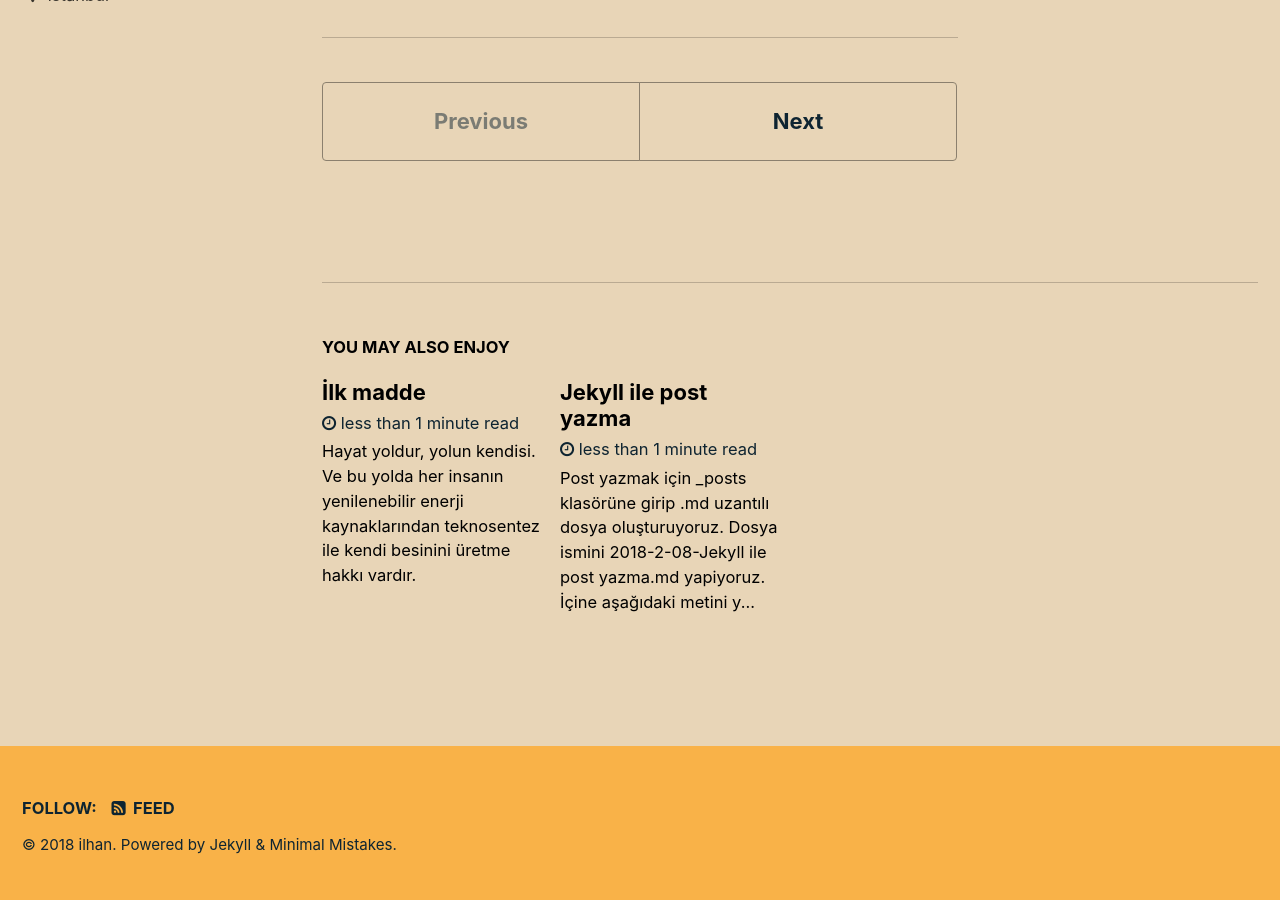
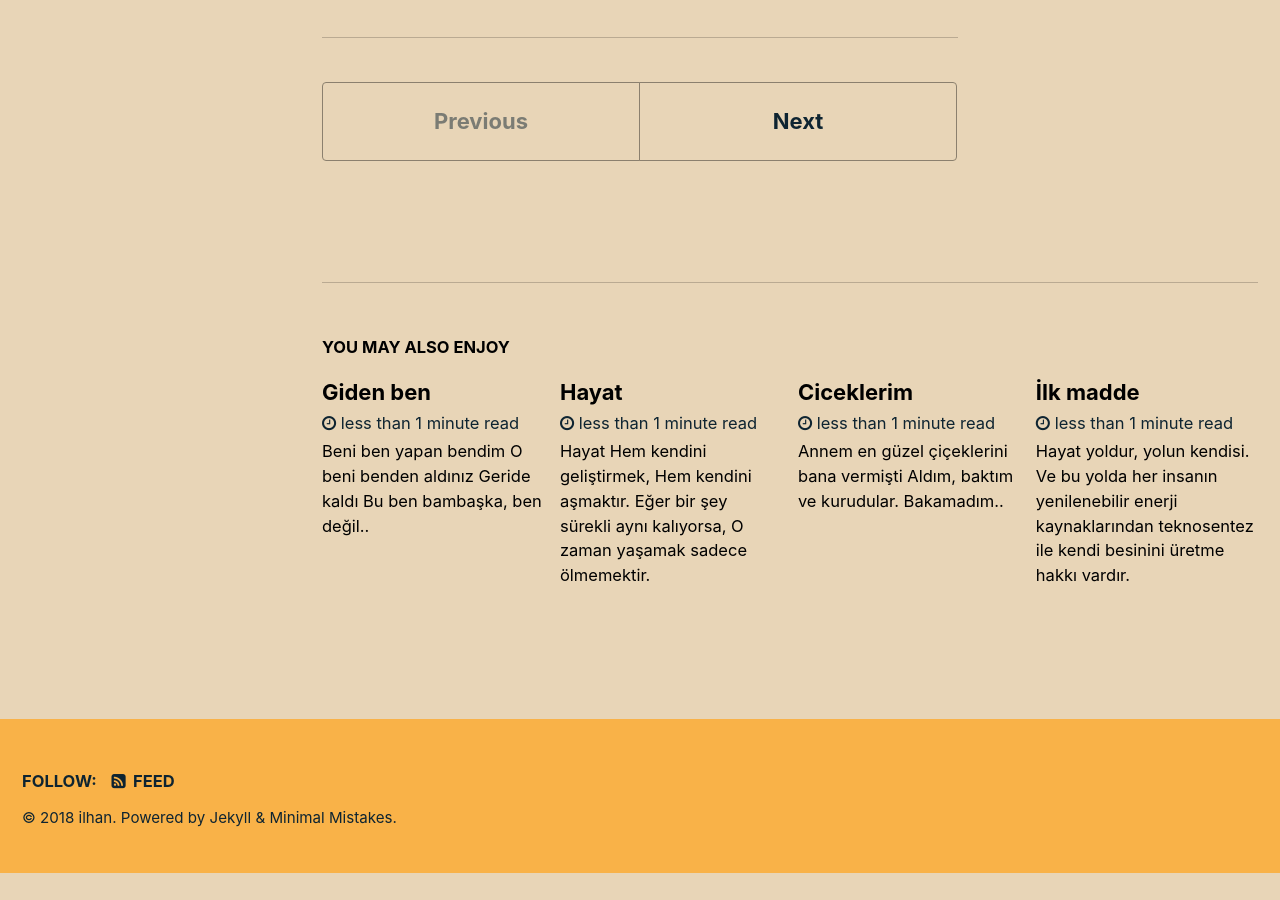
Before and after one commit to ilhangoren/ilhangoren.github.io, a Jekyll site: the page built from _posts/2017-11-28-Post-exclude-search.md, in a window 1280 px wide and 900 px high, scrolled down 694 px. Built offline with Jekyll 4.4.1, drawn with Linux system fonts in a browser that asks for light colours; after the commit the page ends 1568 px from its top, so only the background shows below that.

Commit message:
ilk siirler

```diff
--- a/_config.yml
+++ b/_config.yml
@@ -15,7 +15,7 @@
 description              : "About life, road and tech"
 url                      : "http://lifeisroad.com" # the base hostname & protocol for your site e.g.
 baseurl                  : # the subpath of your site, e.g. "/blog"
-repository               : # GitHub username/repo-name e.g. "mmistakes/minimal-mistakes"
+repository               : ilhangrn/lifeisroad #e.g. "mmistakes/minimal-mistakes"
 teaser                   : # path of fallback teaser image, e.g. "/assets/images/500x300.png"
 # breadcrumbs            : false # true, false (default)
 words_per_minute         : 200
--- /dev/null
+++ b/_posts/2018-2-09-Ciceklerim.md
@@ -0,0 +1,9 @@
+---
+search: true
+categories:
+  - Jekyll
+layout: single
+---
+Annem en güzel çiçeklerini bana vermişti
+Aldım, baktım ve kurudular.
+Bakamadım..
--- /dev/null
+++ b/_posts/2018-2-09-Hayat.md
@@ -0,0 +1,14 @@
+---
+search: true
+categories:
+  - Jekyll
+layout: single
+---
+
+Hayat
+Hem kendini geliştirmek,
+Hem kendini aşmaktır.
+Eğer bir şey sürekli aynı kalıyorsa,
+O zaman yaşamak sadece ölmemektir.
+
+Sadece ölmemek, ölememek..
--- /dev/null
+++ b/_posts/2018-2-10-Giden ben.md
@@ -0,0 +1,11 @@
+---
+search: true
+categories:
+  - Jekyll
+layout: single
+---
+
+Beni ben yapan bendim
+O beni benden aldınız
+Geride kaldı
+Bu ben bambaşka, ben değil..
```
Also changed, not shown: _posts/2017-11-28-Post-exclude-search.md (renamed from _posts/2017-11-28-post-exclude-search.md), assets/images/open-road.jpg (added), 4 other files.
